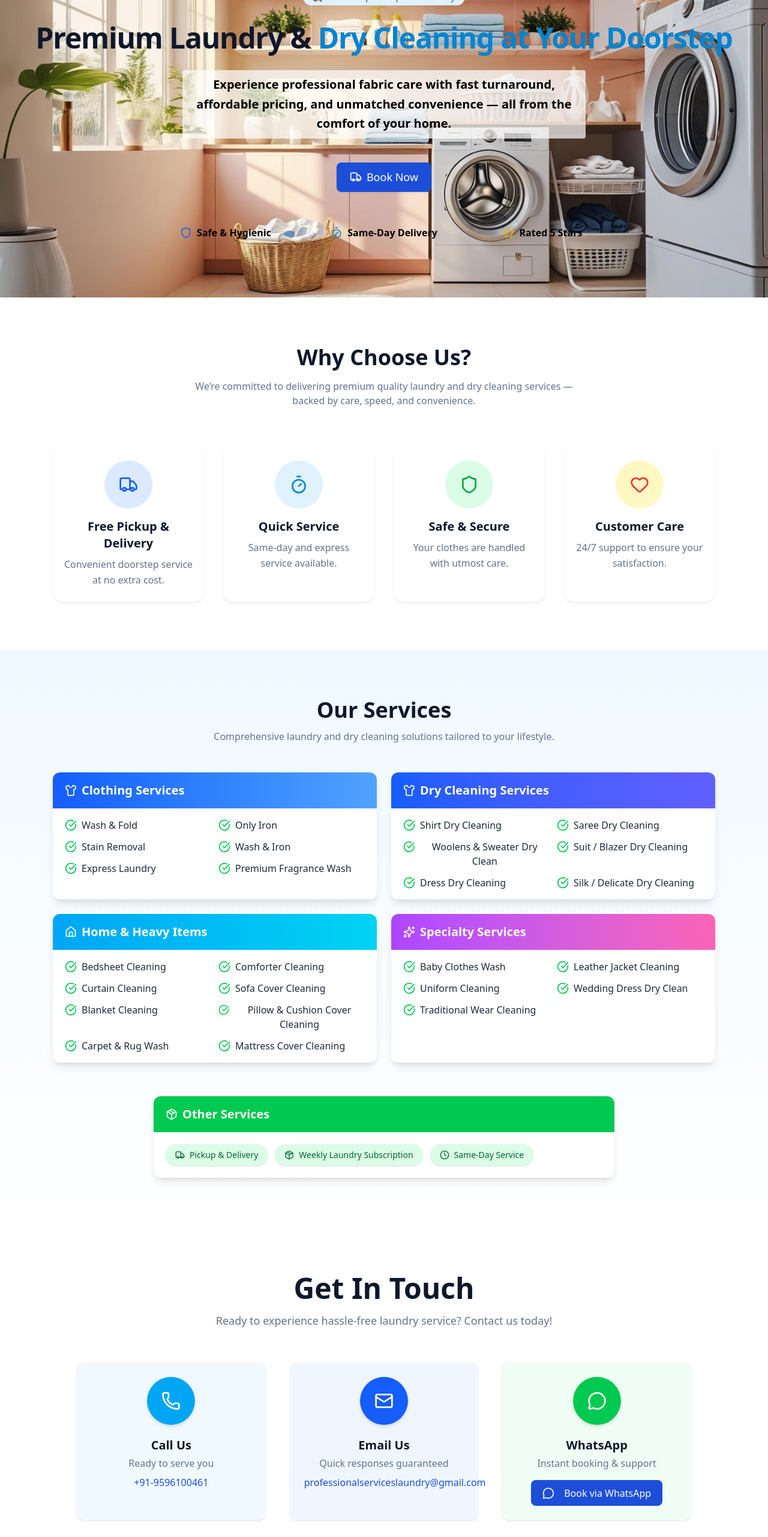
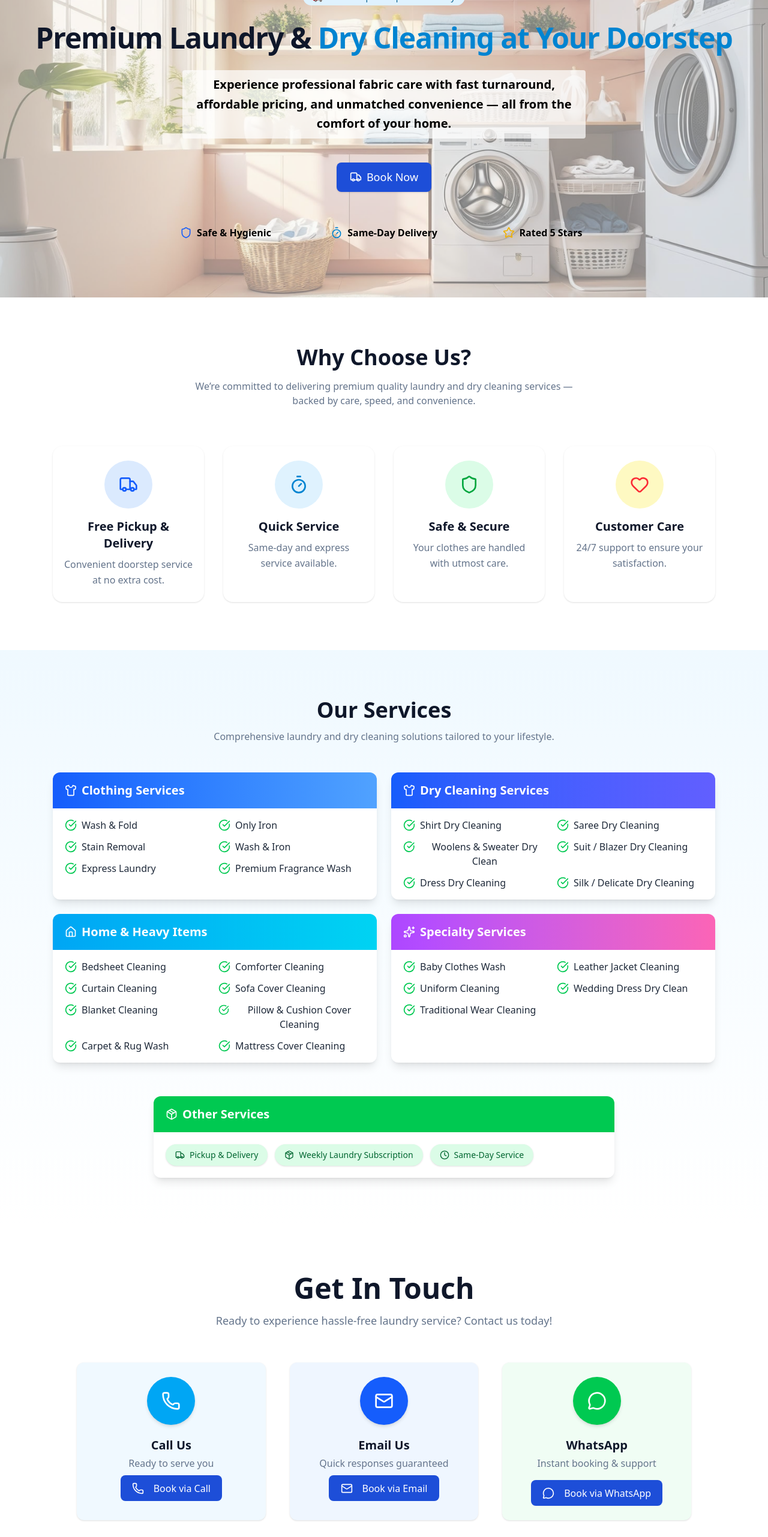
Before and after one commit to showkat-96/loundry, a React (Vite) app: page / in a window 1280 px wide. Shown: the part 234-2797 px from the top of the page at 60% size. Built offline with nearby package versions, Linux system fonts and the light colour scheme.

Commit message:
emai setup

```diff
--- a/package.json
+++ b/package.json
@@ -12,6 +12,7 @@
     "deploy": "gh-pages -d dist"
   },
   "dependencies": {
+    "emailjs-com": "^3.2.0",
     "lucide-react": "^0.536.0",
     "react": "^19.1.0",
     "react-dom": "^19.1.0"
--- a/src/App.css
+++ b/src/App.css
@@ -44,6 +44,7 @@ button {
   padding: 0.6em 1.2em;
   font-weight: 500;
   transition: background-color 0.3s ease;
+  cursor: pointer;
 }
 
 button:hover {
--- a/src/components/DoorstepLaundry.tsx
+++ b/src/components/DoorstepLaundry.tsx
@@ -3,28 +3,30 @@ import BookingForm from "./BookingForm";
 import { useState } from "react";
 import heroBg from "../assets/bg-img-home.jpg";
 
-
 function DoorstepLaundry() {
   const [isBookingOpen, setIsBookingOpen] = useState(false);
 
   return (
-    <section
-  id="home"
-  style={{
-    backgroundImage: `url(${heroBg})`,
-    backgroundSize: "cover",
-    backgroundPosition: "center",
-    backgroundRepeat: "no-repeat",
-  }}
-  className="py-16 sm:py-20 md:py-24 scroll-mt-24"
->
-
+    <>
       <BookingForm
         isOpen={isBookingOpen}
         onClose={() => setIsBookingOpen(false)}
+        channel={"whatsapp"}
       />
 
-      <div className="max-w-7xl mx-auto px-4 sm:px-6">
+      <section
+        id="home"
+        className="relative py-16 sm:py-20 md:py-24 scroll-mt-24"
+      >
+        {/* Background Image with Opacity */}
+        <div
+          className="absolute inset-0 bg-cover bg-center bg-no-repeat opacity-50 z-0"
+          style={{ backgroundImage: `url(${heroBg})` }}
+          aria-hidden="true"
+        ></div>
+
+        {/* Foreground Content */}
+        <div className="relative z-10 max-w-7xl mx-auto px-4 sm:px-6">
           <div className="text-center">
             {/* Promo pill */}
             <div className="inline-flex items-center px-4 py-1 mb-6 rounded-full bg-sky-100 text-sky-800 text-xs sm:text-sm font-medium hover:bg-sky-200 transition">
@@ -34,13 +36,16 @@ function DoorstepLaundry() {
             {/* Heading */}
             <h2 className="text-3xl sm:text-4xl md:text-5xl font-extrabold text-blue-900 mb-5 sm:mb-6 leading-tight tracking-tight">
               Premium Laundry &{" "}
-            <span className="text-sky-600">Dry Cleaning at Your Doorstep</span>
+              <span className="text-sky-600">
+                Dry Cleaning at Your Doorstep
+              </span>
             </h2>
 
             {/* Subtext */}
-          <p className="text-base sm:text-lg md:text-xl font-semibold !text-black bg-white/70 px-4 py-2 rounded mb-10 leading-relaxed max-w-2xl mx-auto" >
-            Experience professional fabric care with fast turnaround, affordable pricing,
-            and unmatched convenience — all from the comfort of your home.
+            <p className="text-base sm:text-lg md:text-xl font-semibold !text-black bg-white/70 px-4 py-2 rounded mb-10 leading-relaxed max-w-2xl mx-auto">
+              Experience professional fabric care with fast turnaround,
+              affordable pricing, and unmatched convenience — all from the
+              comfort of your home.
             </p>
 
             {/* Action Buttons */}
@@ -74,6 +79,7 @@ function DoorstepLaundry() {
           </div>
         </div>
       </section>
+    </>
   );
 }
 
--- a/src/components/GetInTouch.tsx
+++ b/src/components/GetInTouch.tsx
@@ -6,7 +6,12 @@ import BookingForm from "./BookingForm";
 function GetInTouch() {
   const [isPickupOpen, setIsPickupOpen] = useState(false);
   const [isBookingOpen, setIsBookingOpen] = useState(false);
+  const [channel, setChannel] = useState<"whatsapp" | "email">("whatsapp");
 
+  const handleDialog = (medium: "whatsapp" | "email") => {
+    setChannel(medium);
+    setIsBookingOpen(true);
+  };
   return (
     <>
       <SchedulePickupForm
@@ -16,6 +21,7 @@ function GetInTouch() {
       <BookingForm
         isOpen={isBookingOpen}
         onClose={() => setIsBookingOpen(false)}
+        channel={channel}
       />
 
       <section id="contact" className="py-16 sm:py-20 bg-white text-gray-800">
@@ -27,7 +33,8 @@ function GetInTouch() {
                 Get In Touch
               </h2>
               <p className="text-base sm:text-lg text-gray-600 max-w-2xl mx-auto">
-                Ready to experience hassle-free laundry service? Contact us today!
+                Ready to experience hassle-free laundry service? Contact us
+                today!
               </p>
             </div>
 
@@ -48,7 +55,10 @@ function GetInTouch() {
                   href="tel:+919596100461"
                   className="text-sky-600 hover:text-sky-800 font-medium transition"
                 >
-                  +91-9596100461
+                  <button className="w-full sm:w-auto inline-flex items-center justify-center gap-2 px-6 py-3 text-base font-medium bg-blue-600 text-white rounded-full hover:bg-blue-700 transition">
+                    <Phone className="h-5 w-5 mr-2" />
+                    Book via Call
+                  </button>
                 </a>
               </div>
 
@@ -63,12 +73,20 @@ function GetInTouch() {
                 <p className="text-gray-600 text-sm sm:text-base mb-2">
                   Quick responses guaranteed
                 </p>
-                <a
+
+                <button
+                  onClick={() => handleDialog("email")}
+                  className="w-full sm:w-auto inline-flex items-center justify-center gap-2 px-6 py-3 text-base font-medium bg-blue-600 text-white rounded-full hover:bg-blue-700 transition"
+                >
+                  <Mail className="h-5 w-5 mr-2" />
+                  Book via Email
+                </button>
+                {/* <a
                   href="mailto:professionalserviceslaundry@gmail.com"
                   className="text-blue-600 hover:text-blue-800 font-medium transition"
                 >
                   professionalserviceslaundry@gmail.com
-                </a>
+                </a> */}
               </div>
 
               {/* WhatsApp */}
--- a/src/components/Header.tsx
+++ b/src/components/Header.tsx
@@ -8,19 +8,23 @@ function Header() {
   const [isMenuOpen, setIsMenuOpen] = useState(false);
 
   return (
-    <header className="bg-white shadow-md border-b w-full"
+    <>
+      <BookingForm
+        isOpen={isBookingOpen}
+        onClose={() => setIsBookingOpen(false)}
+        channel={"whatsapp"}
+      />
+      <header
+        className="bg-white shadow-md border-b w-full"
         style={{
           backgroundImage: `linear-gradient(to bottom right, rgba(255,255,255,0.7), rgba(224,242,254,0.7)), url(${heroBg})`,
           backgroundSize: "cover",
           backgroundPosition: "center",
           backgroundRepeat: "no-repeat",
           filter: "brightness(1.1)",
-  }}>
+        }}
+      >
         {/* Booking Form Modal */}
-      <BookingForm
-        isOpen={isBookingOpen}
-        onClose={() => setIsBookingOpen(false)}
-      />
 
         {/* Top Info Bar */}
         <div className="bg-blue-600 text-white text-xs sm:text-sm py-2">
@@ -123,6 +127,7 @@ function Header() {
           )}
         </nav>
       </header>
+    </>
   );
 }
 
--- a/src/components/SchedulePickupForm.tsx
+++ b/src/components/SchedulePickupForm.tsx
@@ -1,6 +1,6 @@
 import { useState } from "react";
 import { Truck, X } from "lucide-react";
-import sendToWhatsapp from "../utils/whatsapp";
+import { sendToWhatsapp } from "../utils/channel";
 
 export default function SchedulePickupForm({
   isOpen,
@@ -41,19 +41,18 @@ export default function SchedulePickupForm({
     <div className="fixed inset-0 z-50 bg-black/50 flex items-center justify-center px-4">
       <div className="bg-white dark:bg-gray-900 rounded-2xl shadow-2xl w-full max-w-md p-6 sm:p-8 relative">
         {/* Close Button */}
-        <button
-          className="absolute top-4 right-4 text-gray-500 hover:text-gray-800 dark:hover:text-white"
-          onClick={onClose}
-        >
-          <X className="h-6 w-6" />
-        </button>
 
         {/* Header */}
-        <div className="flex items-center gap-2 mb-6">
-          <Truck className="w-6 h-6 text-blue-700" />
-          <h2 className="text-2xl font-bold text-blue-900 dark:text-blue-300">
-            Schedule Pickup
-          </h2>
+        <div className="flex items-center justify-between gap-2 mb-6">
+          <div>
+            <Truck className="w-6 h-6 text-blue-700" />
+            <h2 className="text-2xl font-bold text-blue-900 dark:text-blue-300">
+              Schedule Pickup
+            </h2>
+          </div>
+          <div className="cursor-pointer">
+            <X className="h-6 w-6" onClick={onClose} />
+          </div>
         </div>
         <p className="text-sm text-gray-600 dark:text-gray-400 mb-4">
           Select a pickup date and time that works best for you.
--- /dev/null
+++ b/src/utils/channel.ts
@@ -0,0 +1,21 @@
+import emailjs from "emailjs-com";
+
+export const sendToWhatsapp = ({ message }: { message: string }) => {
+  const phone = "919596100461";
+  const url = `https://wa.me/${phone}?text=${encodeURIComponent(message)}`;
+  window.open(url, "_blank");
+};
+
+export const sendEmail = async (templateParams: Record<string, unknown>) => {
+  try {
+    await emailjs.send(
+      "service_52yx51q",
+      "template_okr4f4c",
+      templateParams,
+      "iKthM-8So1B4aFF-m"
+    );
+  } catch (error: any) {
+    console.error("FAILED...", error);
+    throw new Error(error?.message || "Email sent Failed!");
+  }
+};
--- a/src/utils/whatsapp.ts
+++ /dev/null
@@ -1,7 +0,0 @@
-const sendToWhatsapp = ({ message }: { message: string }) => {
-  const phone = "919596100461";
-  const url = `https://wa.me/${phone}?text=${encodeURIComponent(message)}`;
-  window.open(url, "_blank");
-};
-
-export default sendToWhatsapp;
```
Also changed, not shown: src/components/BookingForm.tsx (+62 -4 lines), 8 other files (tests, documents, lock files or other folders). Lines whose indentation alone changed are shown as unchanged.
